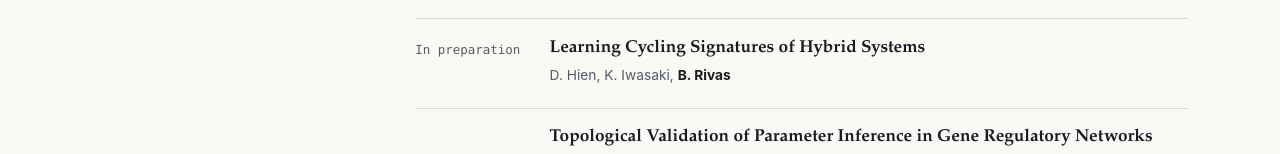
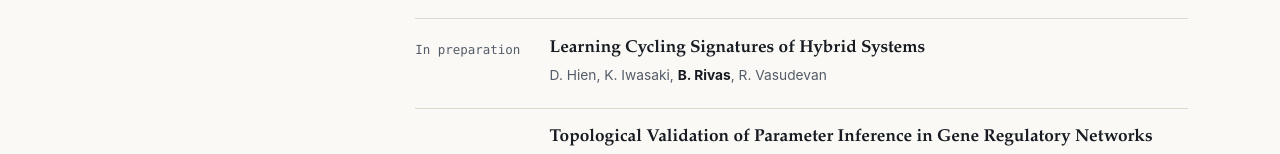
Before and after one commit to bernardorivas/bernardorivas.github.io, a Next.js app: page /research in a window 1280 px wide. Shown: the part 935-1089 px from the top of the page. Built offline with nearby package versions, Linux system fonts and the light colour scheme.

Commit message:
Add R. Vasudevan to Learning Cycling Signatures authors; update CV PDF

```diff
--- a/src/data/publications.tsx
+++ b/src/data/publications.tsx
@@ -29,7 +29,7 @@ const pubLearned: Publication = {
 const prepCycling: Publication = {
   id: "prep-cycling",
   title: "Learning Cycling Signatures of Hybrid Systems",
-  authors: "D. Hien, K. Iwasaki, B. Rivas",
+  authors: "D. Hien, K. Iwasaki, B. Rivas, R. Vasudevan",
 };
 
 const pubLatent: Publication = {
```
Also changed, not shown: 1 other file (tests, documents, lock files or other folders).
